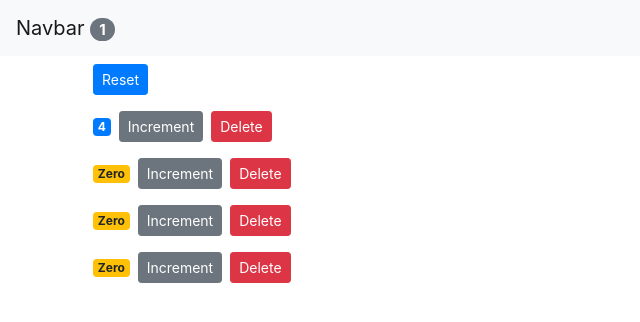
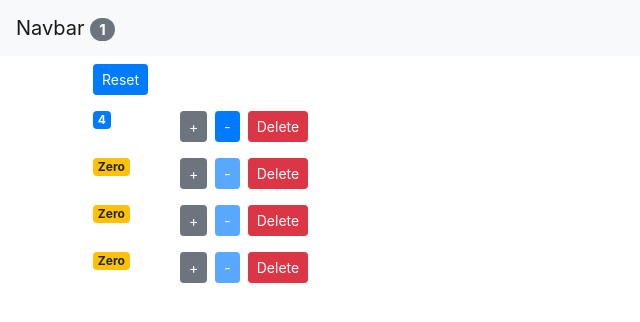
Before and after one commit to msr1013/react_counter_increment_test, a React (Create React App) app: page / in a window 1280 px wide. Shown: the top 322 px of the page, without its empty margins (0-640 px from the left). Built offline with nearby package versions, Linux system fonts and the light colour scheme.

Commit message:
implemementing-decrement-button-in-the-counter

```diff
--- a/src/App.js
+++ b/src/App.js
@@ -1,6 +1,6 @@
 import NavBar from "./components/navbar";
 import "./App.css";
-import { Component } from "react";
+import React, { Component } from "react";
 import Counters from "./components/counters";
 
 class App extends Component {
@@ -13,11 +13,29 @@ class App extends Component {
     ],
   };
 
+  constructor() {
+    super();
+    console.log("App - Constructor");
+    // this.state = this.props.something;
+  }
+
+  componentDidMount() {
+    console.log("App-Mounted");
+  }
+
   handleIncrement = (counter) => {
     const counters = [...this.state.counters];
     const index = counters.indexOf(counter);
     counters[index] = { ...counter };
     counters[index].value++;
+    this.setState({ counters });
+  };
+
+  handleDecrement = (counter) => {
+    const counters = [...this.state.counters];
+    const index = counters.indexOf(counter);
+    counters[index] = { ...counter };
+    counters[index].value--;
     this.setState({ counters });
   };
 
@@ -34,8 +52,9 @@ class App extends Component {
     this.setState({ counters });
   };
   render() {
+    console.log("App-Rendered");
     return (
-      <>
+      <React.Fragment>
         <NavBar
           totalCounters={this.state.counters.filter((c) => c.value > 0).length}
         />
@@ -44,10 +63,11 @@ class App extends Component {
             counters={this.state.counters}
             onReset={this.handleReset}
             onIncrement={this.handleIncrement}
+            onDecrement={this.handleDecrement}
             onDelete={this.handleDelete}
           />
         </main>
-      </>
+      </React.Fragment>
     );
   }
 }
--- a/src/components/counter.jsx
+++ b/src/components/counter.jsx
@@ -1,22 +1,45 @@
 import React, { Component } from "react";
 
 class Counter extends Component {
+  componentDidUpdate(prevProps, prevState) {
+    console.log("prevProps", prevProps);
+    console.log("prevState", prevState);
+    if (prevProps.counter.value !== this.props.counter.value) {
+    }
+  }
+
+  componentWillUnmount() {
+    console.log("COunter -Unmount");
+  }
+
   render() {
+    console.log("Counter-Rendered");
     return (
-      <div>
+      <div className="row">
+        <div className="col-1">
           <span className={this.getBadgeClasses()}>{this.formatCount()}</span>
+        </div>
+        <div className="col">
           <button
             onClick={() => this.props.onIncrement(this.props.counter)}
-          className="btn btn-secondary btn-sm"
+            className="btn btn-secondary btn-sm "
           >
-          Increment
+            +
+          </button>
+          <button
+            onClick={() => this.props.onDecrement(this.props.counter)}
+            className="btn btn-primary btn-sm m-2"
+            disabled={this.props.counter.value === 0 ? "disabled" : ""}
+          >
+            -
           </button>
           <button
             onClick={() => this.props.onDelete(this.props.counter.id)}
-          className="btn btn-danger btn-sm m-2"
+            className="btn btn-danger btn-sm"
           >
             Delete
           </button>
+        </div>
       </div>
     );
   }
--- a/src/components/counters.jsx
+++ b/src/components/counters.jsx
@@ -2,7 +2,9 @@ import React, { Component } from "react";
 import Counter from "./counter";
 class Counters extends Component {
   render() {
-    const { onReset, counters, onDelete, onIncrement } = this.props;
+    console.log("Counters-Rendered");
+    const { onReset, counters, onDelete, onIncrement, onDecrement } =
+      this.props;
     return (
       <div>
         <button onClick={onReset} className="btn btn-primary btn-sm m-2">
@@ -13,6 +15,7 @@ class Counters extends Component {
             key={counter.id}
             onDelete={onDelete}
             onIncrement={onIncrement}
+            onDecrement={onDecrement}
             counter={counter}
           />
         ))}
--- a/src/components/navbar.jsx
+++ b/src/components/navbar.jsx
@@ -1,9 +1,10 @@
 import React from "react";
 
 const NavBar = ({ totalCounters }) => {
+  console.log("NavBar-Rendered");
   return (
-    <nav class="navbar navbar-light bg-light">
-      <a class="navbar-brand" href="#">
+    <nav className="navbar navbar-light bg-light">
+      <a className="navbar-brand">
         Navbar{" "}
         <span className="badge badge-pill badge-secondary">
           {totalCounters}
```
Lines whose indentation alone changed are shown as unchanged.
